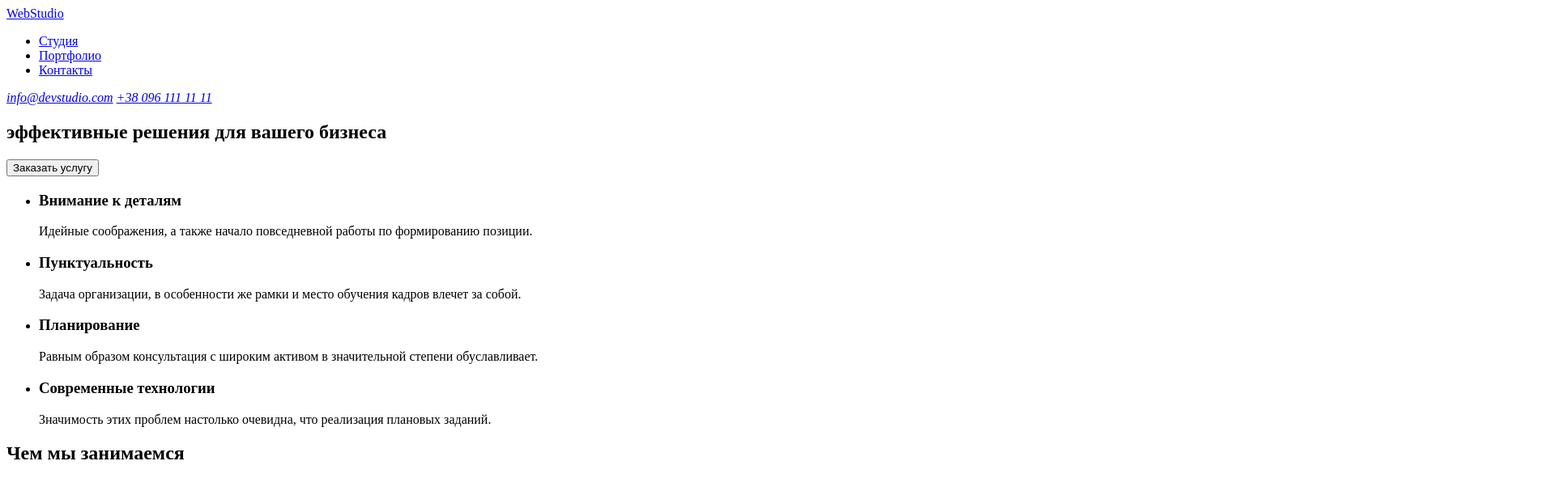
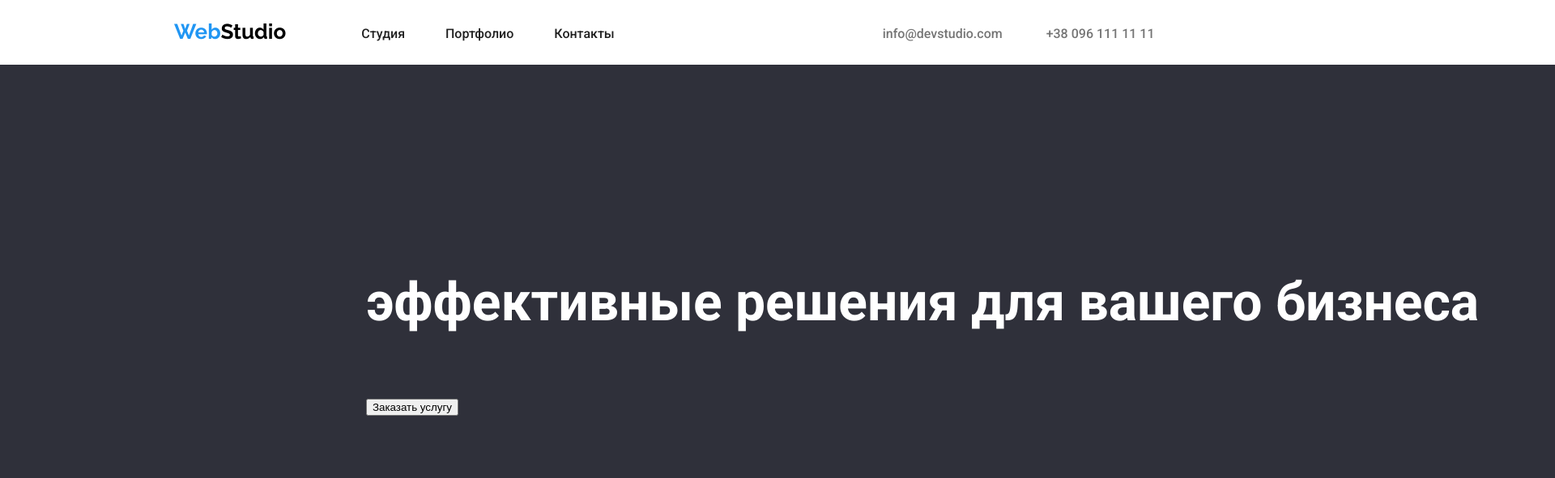
Before and after one commit to PavelBulaienko/goit-markup-hw-02, a plain HTML site: page index.html in a window 1280 px wide. Shown: the top 591 px of the page at 81% size, 1920 px wide, since content can reach past the window. Drawn offline with Linux system fonts and the light colour scheme.

Commit message:
Сделал CSS оформление header-а

```diff
--- /dev/null
+++ b/css/style.css
@@ -0,0 +1,93 @@
+body {
+  margin: 0px;
+  padding: 0px;
+  font-family: "Roboto", sans-serif;
+  width: 1600px;
+  font-weight: 500;
+}
+header {
+  height: 80px;
+  width: 1600px;
+  background-color: #ffffff;
+  display: flex;
+  flex-direction: row;
+  margin: 0px;
+}
+a {
+  text-decoration: none;
+}
+a:hover {
+  text-decoration-line: underline;
+  color: #2196f3;
+}
+.logo1 {
+  font-family: "Raleway", sans-serif;
+  margin-left: 215px;
+  font-weight: 700;
+  font-size: 26px;
+  color: #2196f3;
+  padding: 0px;
+}
+.logo1:visited {
+  color: #2196f3;
+}
+.logo2 {
+  font-family: "Raleway", sans-serif;
+  font-weight: 700;
+  font-size: 26px;
+  color: #000000;
+  padding: 0px;
+}
+.logo2:visited {
+  color: #000000;
+}
+.navi {
+  display: flex;
+  list-style: none;
+  margin-top: 24px;
+}
+.navi:visited {
+  color: #212121;
+}
+.navi:hover {
+  color: #2196f3;
+}
+.navi-menu {
+  margin-top: 8px;
+  padding: 0px;
+  display: flex;
+  list-style: none;
+  margin-left: 93px;
+}
+.navi-list {
+  color: #212121;
+  margin-right: 50px;
+}
+.sect1 {
+  width: 1600px;
+  background-color: #2f303a;
+  color: #ffffff;
+  font-size: 44px;
+  font-weight: 900;
+  padding-top: 200px;
+  padding-left: 452px;
+  height: 600px;
+}
+.color-for-contacts {
+  color: #212121;
+}
+.main {
+  margin: 0px;
+}
+.addr {
+  font-style: normal;
+  padding: 0px;
+  margin-left: 331px;
+  margin-top: 32px;
+}
+.marg-for-tel {
+  margin-left: 50px;
+}
+.textcolor-for-addr {
+  color: #757575;
+}
--- a/index.html
+++ b/index.html
@@ -4,29 +4,31 @@
     <meta charset="UTF-8" />
     <meta name="viewport" content="width=device-width, initial-scale=1.0" />
     <title>Web Studio</title>
+    <link rel="stylesheet" href="./css/style.css">
+    <link href="https://fonts.googleapis.com/css2?family=Raleway:wght@700&display=swap" rel="stylesheet">
+    <link href="https://fonts.googleapis.com/css2?family=Roboto:ital,wght@0,100;0,300;0,400;0,500;0,700;0,900;1,100;1,300;1,400;1,500;1,700;1,900&display=swap" rel="stylesheet">
   </head>
   <body>
     <header>
-      <nav>
-        <a href="./">WebStudio</a>
-        <ul>
-          <li><a href="./">Студия</a></li>
-          <li><a href="#portfolio">Портфолио</a></li>
-          <li><a href="#contacts">Контакты</a></li>
+      <nav class="navi">
+        <a href="./"><span class="logo1">Web</span><span class="logo2">Studio</span></a>
+        <ul class="navi-menu">
+          <li ><a href="./"class="navi-list">Студия</a></li>
+          <li ><a href="#portfolio" class="navi-list">Портфолио</a></li>
+          <li ><a href="#contacts" class="color-for-contacts">Контакты</a></li>
         </ul>
       </nav>
-      <address>
-        <a href="mailto:info@example.com">info@devstudio.com</a>
-        <a href="tel:+380961111111">+38 096 111 11 11</a>
+      <address class="addr">
+        <a href="mailto:info@example.com" class="textcolor-for-addr">info@devstudio.com</a>
+        <a href="tel:+380961111111" class="textcolor-for-addr marg-for-tel">+38 096 111 11 11</a>
       </address>
     </header>
 
-    <main>
-      <section>
+    <main class="main">
+      <section class="sect1">
         <h1>эффективные решения для вашего бизнеса</h1>
         <button type="button">Заказать услугу</button>
       </section>
-
       <section id="portfolio">
         <h2 hidden>Портфолио</h2>
         <ul>
```
